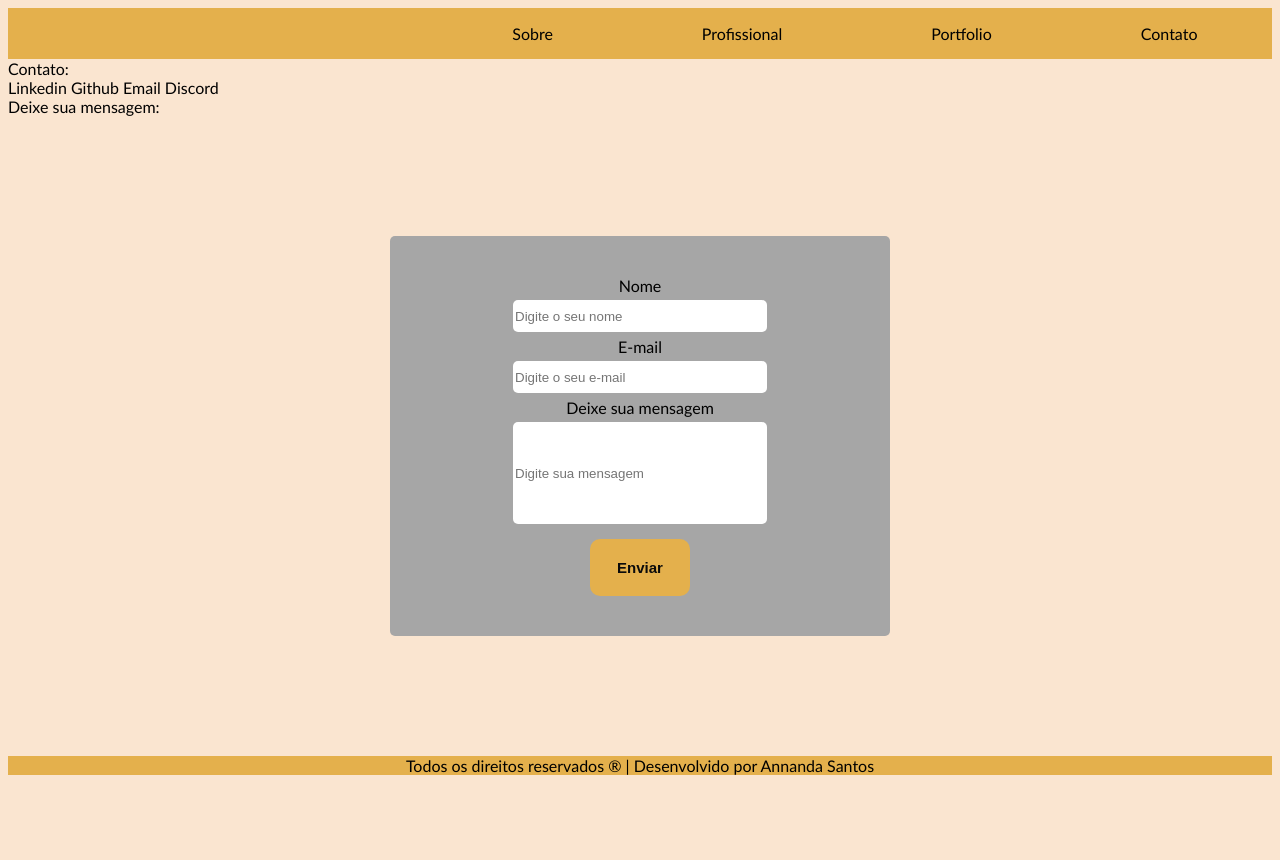
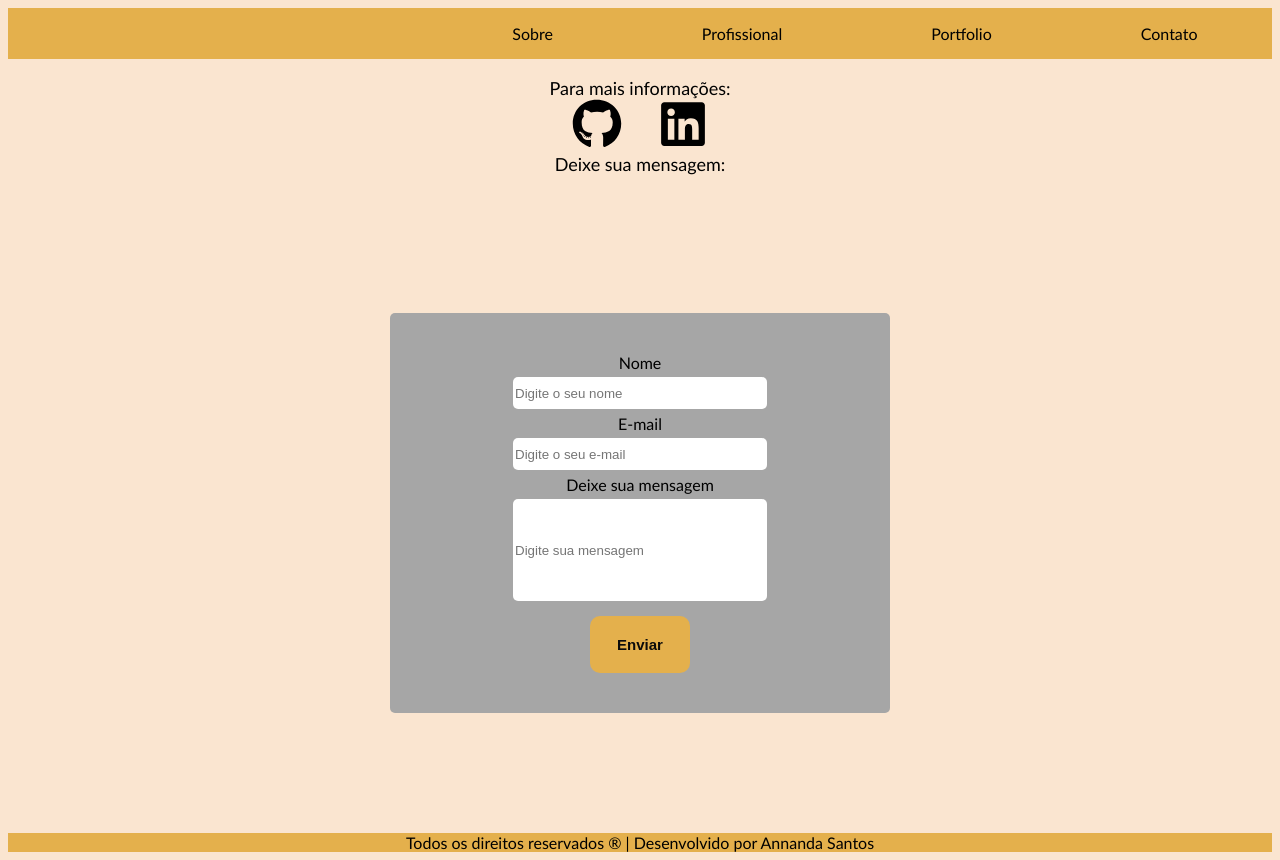
Before and after one commit to asnts/portfolio_annanda, a plain HTML site: page contato.html in a window 1280 px wide. Before the commit the page ends 800 px from the top, so only its background shows below. Drawn offline with Linux system fonts and the light colour scheme.

Commit message:
feat: insercao de icones de redes sociais

```diff
--- a/contato.html
+++ b/contato.html
@@ -5,6 +5,7 @@
     <meta charset="UTF-8">
     <meta name="viewport" content="width=device-width, initial-scale=1.0">
     <link rel="stylesheet" href="style.css">
+    <link rel="stylesheet" href="path/to/font-awesome/css/font-awesome.min.css">
     <title>Contato</title>
 
 </head>
@@ -24,11 +25,17 @@
 
     <main class="container_conteudo">
 
-        Contato: <br>
+        <p>
+            Para mais informações: <br>
 
-        Linkedin Github Email Discord <br>
+            <a href="https://github.com/asnts"> <img src="img/github (1).svg" width="50px" height="50px" class="media-object  img-responsive img-thumbnail"></a>
+            <a href="https://www.linkedin.com/in/annanda-santos-a93196142/"> <img src="img/linkedin.svg" width="50px" height="50px" class="media-object  img-responsive img-thumbnail"></a> <br>
 
-Deixe sua mensagem:
+            Deixe sua mensagem:
+
+        </p>
+
+
         <section class="container_form">
 
             <form action=" " class="form">
--- a/style.css
+++ b/style.css
@@ -142,6 +142,11 @@ p {
 }
 /*Página Contato/*/
 
+.container_conteudo{
+    text-align: center;
+}
+
+
 .container_form{
     display: flex;
     justify-content: center;
```
Also changed, not shown: img/github (1).svg (added), img/linkedin.svg (added).
